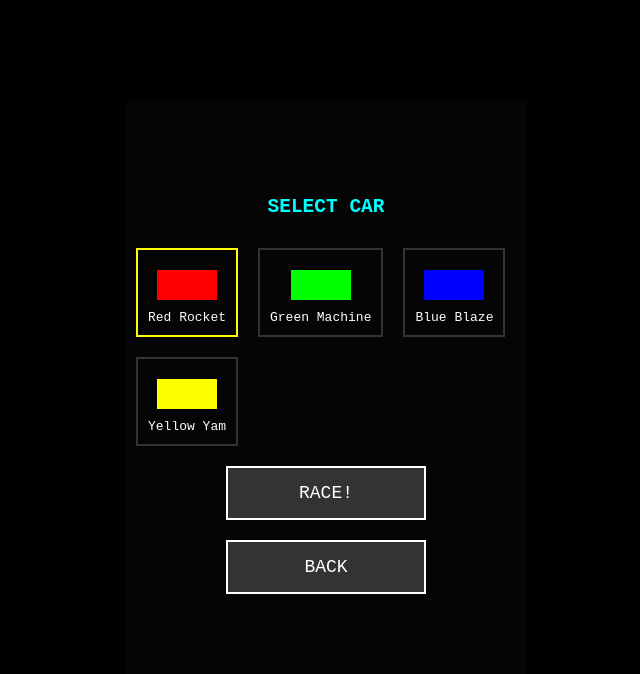
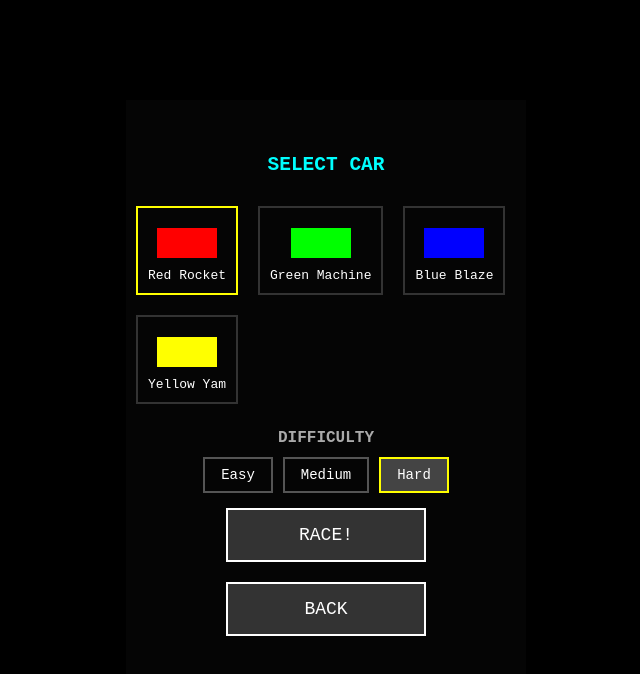
Before and after one commit to leo201515/pixelcarracing, a website: page index.html in a window 1280 px wide. Both pictures are taken after a click on the button "START GAME". Shown: the whole page, without its empty margins (314-954 px from the left). Drawn offline with Linux system fonts and the light colour scheme.

```diff
--- a/index.html
+++ b/index.html
@@ -69,6 +69,19 @@
             height: 30px;
             margin: 10px auto;
         }
+        .difficulty-option {
+            display: inline-block;
+            margin: 5px;
+            padding: 8px 16px;
+            border: 2px solid #555;
+            cursor: pointer;
+            color: #fff;
+            font-family: monospace;
+            font-size: 14px;
+            text-transform: capitalize;
+        }
+        .difficulty-option.selected { border-color: #ff0; background: #444; }
+        h3 { color: #aaa; font-size: 16px; margin: 15px 0 5px; }
     </style>
 </head>
 <body>
@@ -85,6 +98,8 @@
         <div id="selectScreen" style="display:none;">
             <h2>SELECT CAR</h2>
             <div id="carOptions"></div>
+            <h3>DIFFICULTY</h3>
+            <div id="difficultyOptions"></div>
             <button onclick="startGame()">RACE!</button>
             <button onclick="showStartScreen()">BACK</button>
         </div>
@@ -116,6 +131,13 @@
         let highScore = localStorage.getItem('pixelCarHighScore') || 0;
         let gameSpeed = 3;
         let speedIncrement = 0.001;
+
+        const difficultySettings = {
+            easy: { initialSpeed: 1.5, speedIncrement: 0.0005, enemySpawnRate: 150, playerSpeed: 7 },
+            medium: { initialSpeed: 2, speedIncrement: 0.0008, enemySpawnRate: 120, playerSpeed: 6 },
+            hard: { initialSpeed: 3, speedIncrement: 0.001, enemySpawnRate: 100, playerSpeed: 5 }
+        };
+        let selectedDifficulty = 'hard';
 
         const CANVAS_WIDTH = 400;
         const CANVAS_HEIGHT = 600;
@@ -216,12 +238,31 @@
             gameState = 'start';
         }
 
+        function renderDifficultyOptions() {
+            const container = document.getElementById('difficultyOptions');
+            container.innerHTML = '';
+            const difficulties = ['easy', 'medium', 'hard'];
+            difficulties.forEach(diff => {
+                const option = document.createElement('div');
+                option.className = 'difficulty-option ' + (diff === selectedDifficulty ? 'selected' : '');
+                option.onclick = () => selectDifficulty(diff);
+                option.textContent = diff.charAt(0).toUpperCase() + diff.slice(1);
+                container.appendChild(option);
+            });
+        }
+
+        function selectDifficulty(diff) {
+            selectedDifficulty = diff;
+            renderDifficultyOptions();
+        }
+
         function showSelectScreen() {
             document.getElementById('startScreen').style.display = 'none';
             document.getElementById('selectScreen').style.display = 'flex';
             document.getElementById('gameOverScreen').style.display = 'none';
             gameState = 'select';
             renderCarOptions();
+            renderDifficultyOptions();
         }
 
         function showHighScores() {
@@ -254,8 +295,13 @@
             document.getElementById('gameOverScreen').style.display = 'none';
             gameState = 'playing';
 
+            const settings = difficultySettings[selectedDifficulty];
+            gameSpeed = settings.initialSpeed;
+            speedIncrement = settings.speedIncrement;
+            enemySpawnRate = settings.enemySpawnRate;
+            playerCar.speed = settings.playerSpeed;
+
             score = 0;
-            gameSpeed = 3;
             enemyCars = [];
             enemySpawnCounter = 0;
             playerCar.x = CANVAS_WIDTH / 2 - 15;
```
Also changed, not shown: pixel-car-racing.html (+47 -1 lines), www/game.js (+32 -1 lines), www/index.html (+15 -0 lines), .github/workflows/deploy-pages.yml (added).
